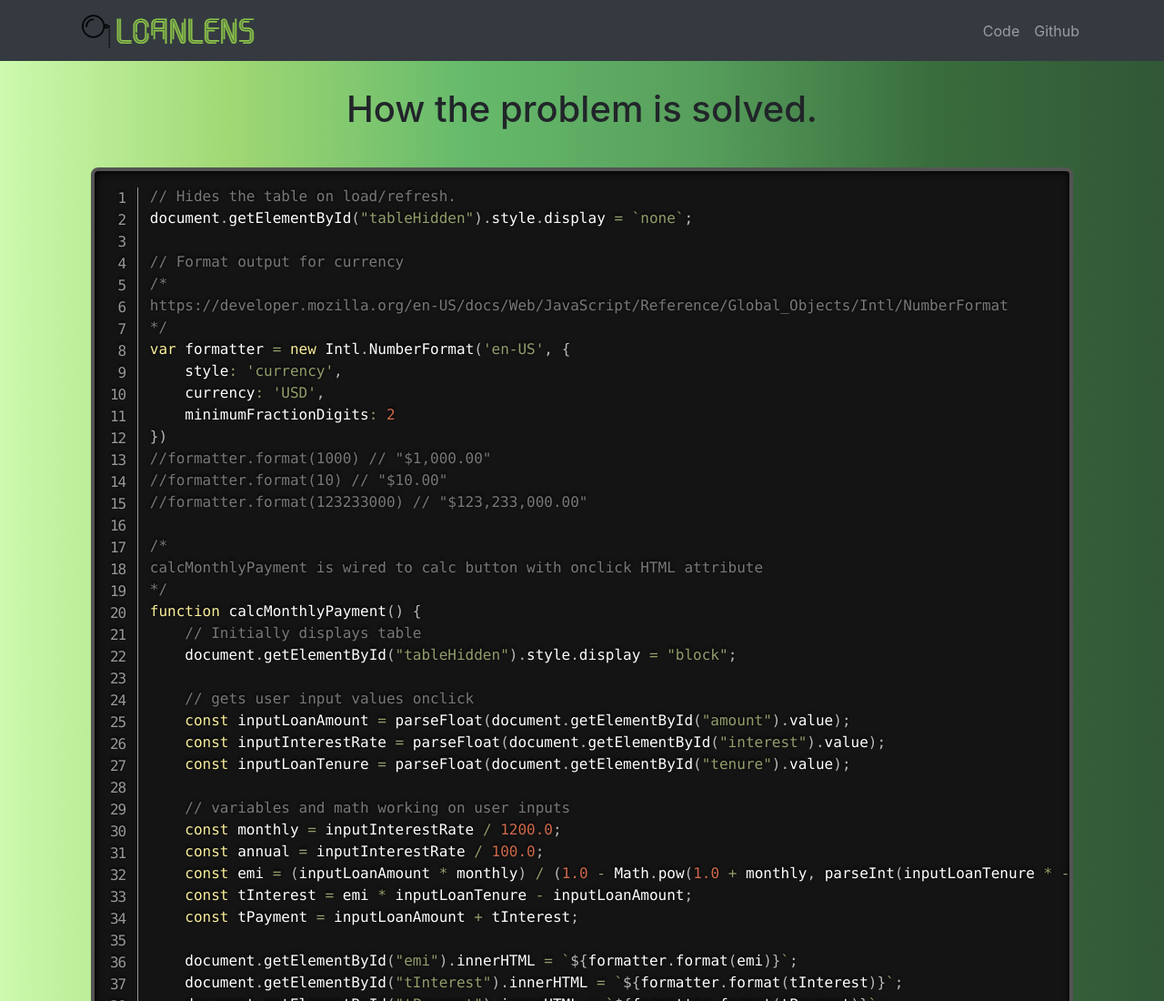
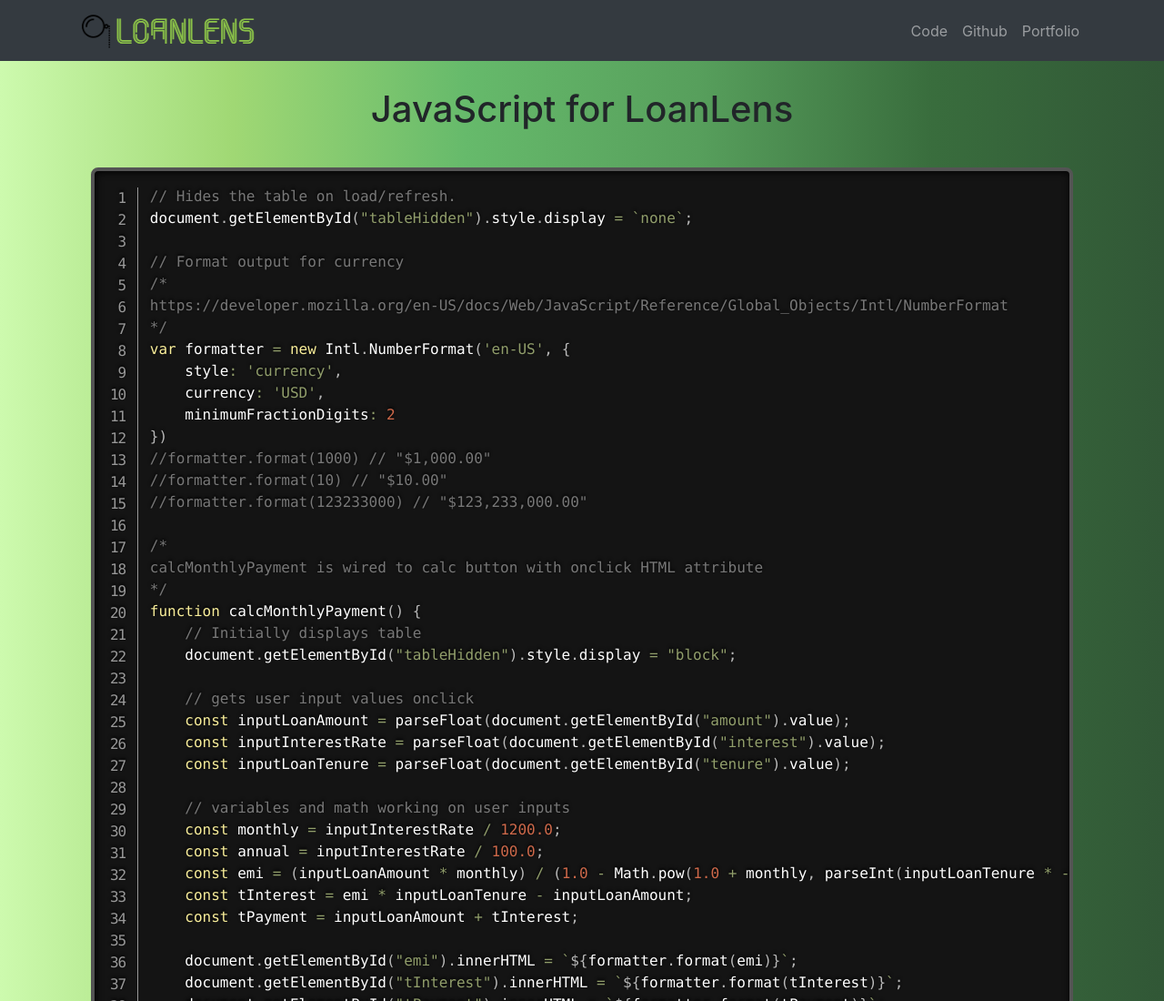
Before and after one commit to juliosegarra/LoanLens, a plain HTML site: page codePage.html in a window 1280 px wide. Shown: the top 1100 px of the page at 91% size. Drawn offline with nearby package versions, Linux system fonts and the light colour scheme.

Commit message:
chanted title of codePage page

```diff
--- a/codePage.html
+++ b/codePage.html
@@ -44,6 +44,9 @@
                     <li class="nav-item">
                         <a class="nav-link" href="https://github.com/juliosegarra/LoanLens" target="_blank">Github</a>
                     </li>
+                    <li class="nav-item">
+                        <a class="nav-link" href="https://www.juliosegarra.com">Portfolio</a>
+                    </li>
                 </ul>
             </div>
         </div>
@@ -54,7 +57,7 @@
     <div class="container">
         <div class="row">
             <div class="col-lg-12 text-center">
-                <h1 class="mt-5">How the problem is solved.</h1>
+                <h1 class="mt-5">JavaScript for LoanLens</h1>
                 <br />
 
                 <!--<ul>
```
Also changed, not shown: index.html (+3 -0 lines).
